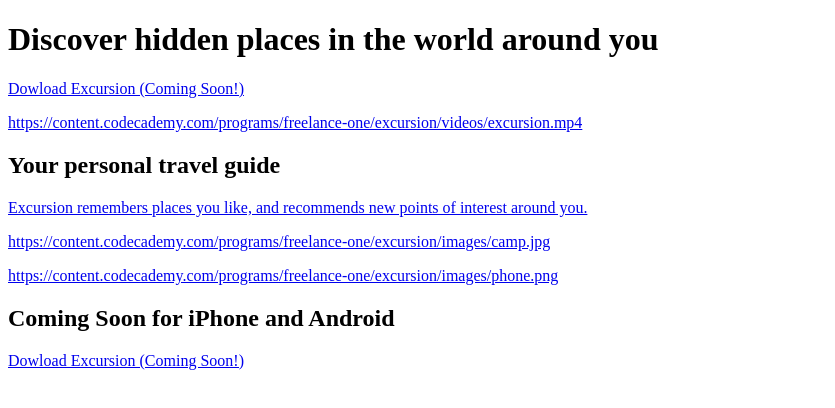
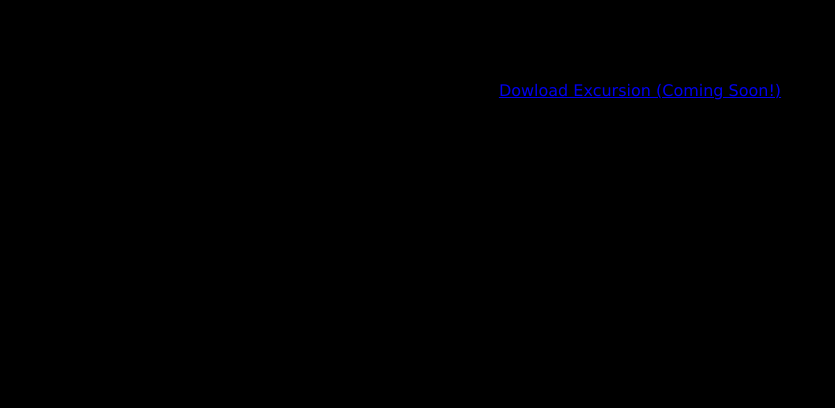
Before and after one commit to seemavalliani/Excursion, a plain HTML site: page index.html in a window 1280 px wide. Shown: the whole page, without its empty margins (0-835 px from the left). Drawn offline with Linux system fonts and the light colour scheme.

Commit message:
Added body style

```diff
--- a/index.html
+++ b/index.html
@@ -5,17 +5,17 @@
     <meta http-equiv="X-UA-Compatible" content="IE=edge">
     <meta name="viewport" content="width=device-width, initial-scale=1.0">
     <title>Excursion</title>
-    <link rel=""stylesheet" type="text/css" href="resources/css/style.css">
+    <link rel="stylesheet" type="text/css" href="resources/css/style.css">
 </head>
 <body>
   <h1>Discover hidden places in the world around you</h1>
   <p><a href="#">Dowload Excursion (Coming Soon!)</a></p>
-  <p><a href="#">https://content.codecademy.com/programs/freelance-one/excursion/videos/excursion.mp4 </a></p>
+  <!--<p><a href="#">https://content.codecademy.com/programs/freelance-one/excursion/videos/excursion.mp4 </a></p>
   <h2>Your personal travel guide</h2>
   <p><a href="#">Excursion remembers places you like, and recommends new points of interest around you.</a></p>
   <p><a href="#">https://content.codecademy.com/programs/freelance-one/excursion/images/camp.jpg</a></p>
   <p><a href="#">https://content.codecademy.com/programs/freelance-one/excursion/images/phone.png</a></p>
   <h2>Coming Soon for iPhone and Android</h2>
-  <p><a href="#">Dowload Excursion (Coming Soon!)</a></p>
+  <p><a href="#">Dowload Excursion (Coming Soon!)</a></p> -->
 </body>
 </html>
--- a/resources/css/style.css
+++ b/resources/css/style.css
@@ -0,0 +1,6 @@
+body {
+   background-color: #000000;
+   text-align: center;
+   font-family: Verdana, Geneva, Tahoma, sans-serif;
+
+}
```
